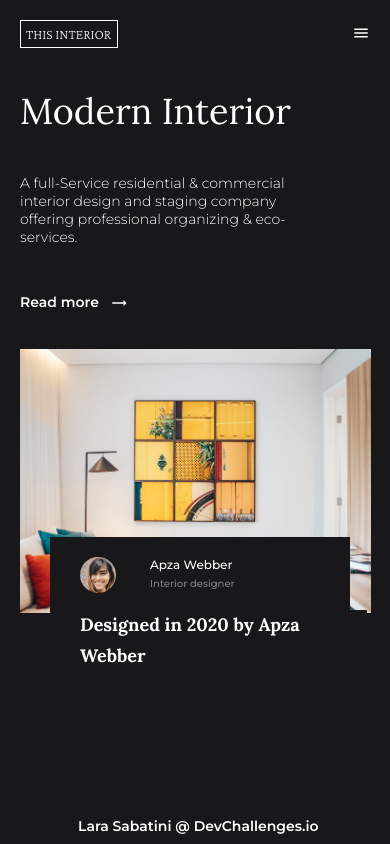
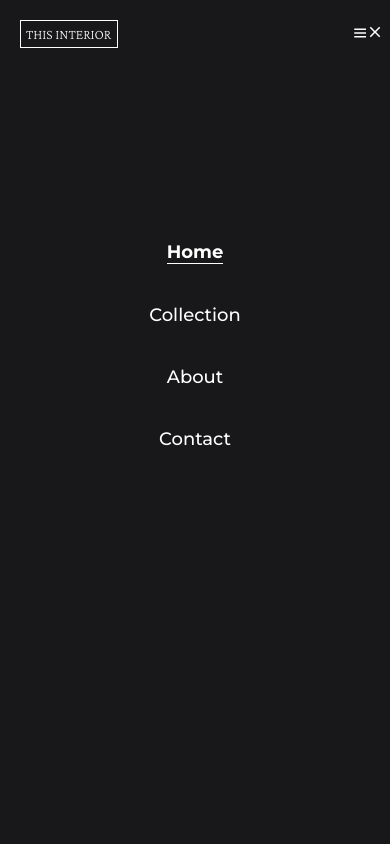
Before and after one commit to LaraSabatini/interior-consultant, a plain HTML site: page index.html in a window 390 px wide. Both pictures are taken after a click on the button 361 px from the left and 34 px from the top of the page. Shown: the top 844 px of the page. Drawn offline with nearby package versions, Linux system fonts and the light colour scheme.

Commit message:
Challenge fulfilled

```diff
--- /dev/null
+++ b/app.js
@@ -0,0 +1,11 @@
+const hamburguer = document.getElementById("hamburguer");
+const close = document.getElementById("close");
+const navUL = document.getElementById("nav-ul");
+
+hamburguer.addEventListener("click", () => {
+    navUL.classList.toggle("show");
+});
+
+close.addEventListener("click", () => {
+    navUL.classList.toggle("hide");
+});
--- a/index.html
+++ b/index.html
@@ -13,11 +13,14 @@
 
     <p class="logo">THIS INTERIOR</p>
 
-    <button class="hamburguer" id="hamburguer">
-      <img  class="fas fa-bars" src="images/menu-white-18dp.svg" alt="">
-    </button>
+    <div class="mobile">
+      <button class="hamburguer" id="hamburguer">
+        <img  class="fas fa-bars" src="images/menu-white-18dp.svg" alt="">
+      </button>
+    </div>
 
     <ul class="links" id="nav-ul">
+      <img class="close" id="close" src="images/close-white-18dp.svg" alt="">
       <li class="underline">Home</li>
       <li>Collection</li>
       <li>About</li>
--- a/styles/styles.scss
+++ b/styles/styles.scss
@@ -52,6 +52,10 @@
         .underline {
             font-weight: 700;
             border-bottom: 1px solid white;
+        }
+
+        .close {
+            visibility: hidden;
         }
     }
 
@@ -167,6 +171,7 @@ footer {
 @media screen and (max-width: 420px) {
 
     .navbar {
+
         .logo {
             margin-left: 0%;
         }
@@ -175,7 +180,7 @@ footer {
             display: none;
             width: 100%;
             flex-direction: column;
-            padding-top: 20px;
+            padding-top: 200px;
 
             li {
                 padding-bottom: 40px;
@@ -185,17 +190,29 @@ footer {
                 padding-bottom: 0px;
                 margin-bottom: 40px;
             }
+
+            .close {
+                visibility: visible;
+                margin-top: -225px;
+                padding-bottom: 200px;
+                margin-left: 360px;
+            }
         }
 
         .links.show {
             display: flex;
+            padding-bottom: 500px;
         }
 
+        .links.hide {
+            display: none;
+        }
 
         .hamburguer {
             cursor: pointer;
             display: block;
             border: none;
+            margin-left: 0px;
         }
     }
 
```
Also changed, not shown: styles/styles.css, 1 other file.
